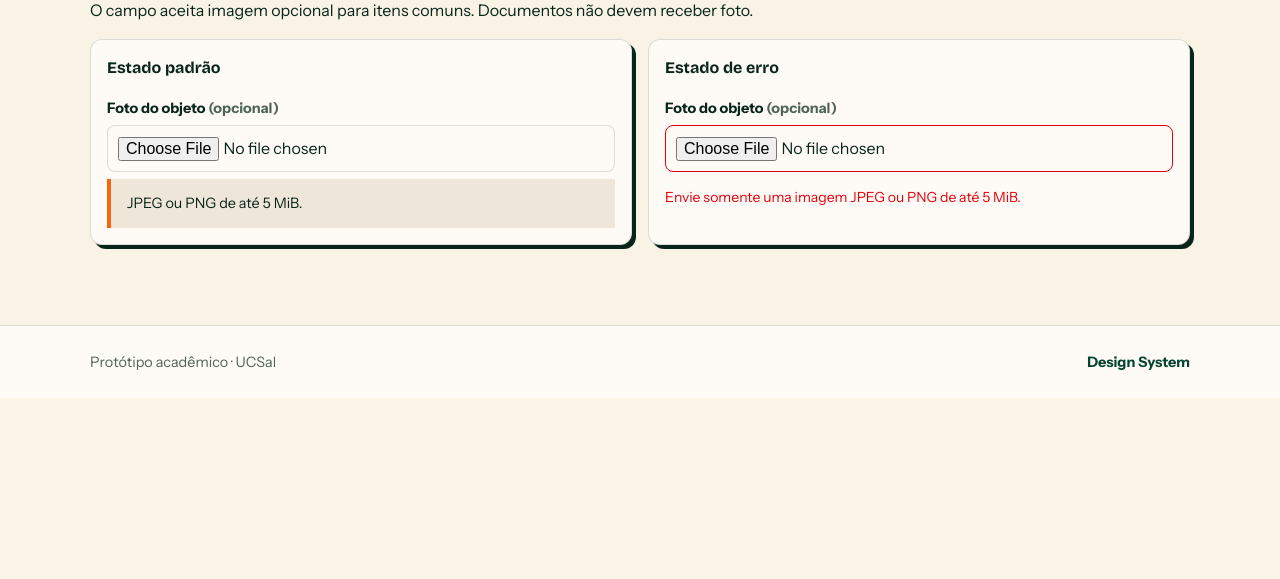
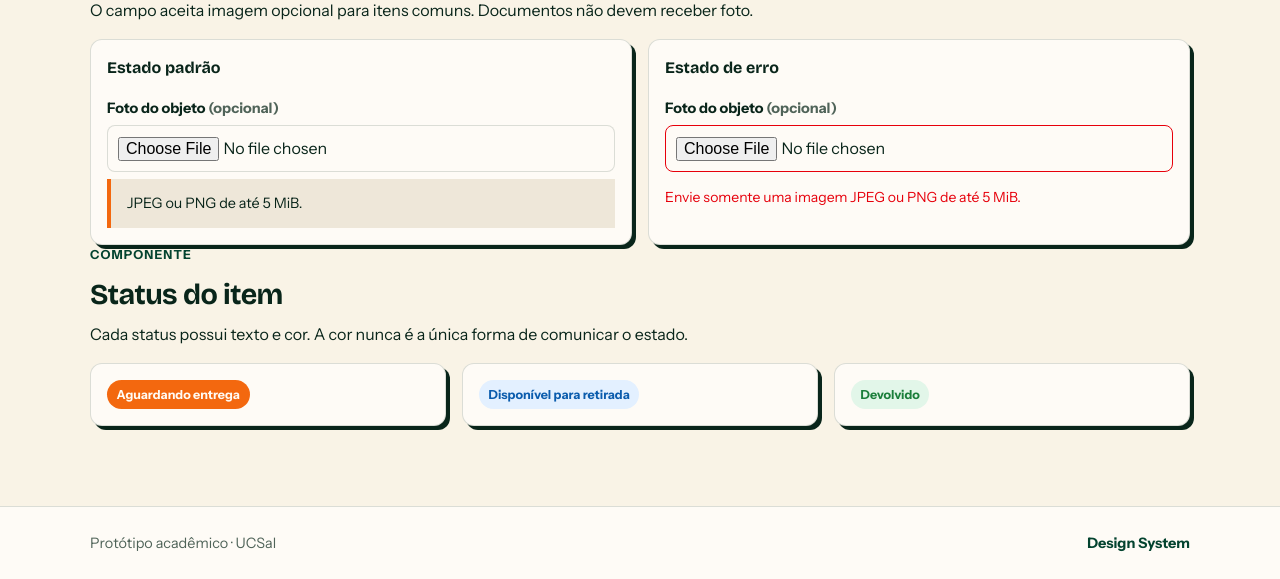
Before and after one commit to adrianolcn/VoltaPraMim, a Java web app: template src/main/webapp/WEB-INF/jsp/design-system.jsp in a window 1280 px wide. Shown: the part 558-1137 px from the top of the page. Before the commit the page ends 956 px from the top, so only its background shows below. Run offline with Tomcat 11, a stand-in JSP engine, Linux system fonts and the light colour scheme; the template is opened without the code that fills it, so the values that code supplies are empty.

Commit message:
feat(ui): add badges for item lifecycle states

```diff
--- a/src/main/webapp/WEB-INF/jsp/design-system.jsp
+++ b/src/main/webapp/WEB-INF/jsp/design-system.jsp
@@ -68,4 +68,33 @@
     </div>
 </section>
 
+<section class="design-section" aria-labelledby="status-title">
+    <p class="eyebrow">Componente</p>
+    <h2 id="status-title">Status do item</h2>
+    <p>
+        Cada status possui texto e cor. A cor nunca é a única forma
+        de comunicar o estado.
+    </p>
+
+    <div class="design-examples">
+        <div class="design-example">
+            <span class="badge badge-pending">
+                Aguardando entrega
+            </span>
+        </div>
+
+        <div class="design-example">
+            <span class="badge badge-available">
+                Disponível para retirada
+            </span>
+        </div>
+
+        <div class="design-example">
+            <span class="badge badge-returned">
+                Devolvido
+            </span>
+        </div>
+    </div>
+</section>
+
 <%@ include file="rodape.jspf" %>
--- a/src/main/webapp/assets/css/app.css
+++ b/src/main/webapp/assets/css/app.css
@@ -41,6 +41,8 @@ h2 { margin-bottom: .25rem; font-size: clamp(1.35rem, 3vw, 1.8rem); letter-spaci
 .item-category, .muted { color: var(--color-muted); font-size: .9rem; }
 .badge { display: inline-flex; align-items: center; gap: .35rem; padding: .3rem .6rem; border-radius: 999px; font-size: .78rem; font-weight: 750; }
 .badge-pending { background: var(--color-pending); color: var(--signal-foreground); }
+.badge-available {background: #e3f0ff;color: #0b5cad;}
+.badge-returned {background: #e2f6e9;color: #1b7f3b;}
 .item-reference { margin: 1rem 0 0; color: var(--color-muted); font-size: .82rem; }
 .empty-state { padding: 2rem; text-align: center; box-shadow: none; }
 .empty-state h3 { margin-bottom: .5rem; }
```
Also changed, not shown: src/main/webapp/WEB-INF/jsp/cartao-item.jspf (+19 -1 lines), src/main/webapp/WEB-INF/jsp/detalhe.jsp (+19 -1 lines).
